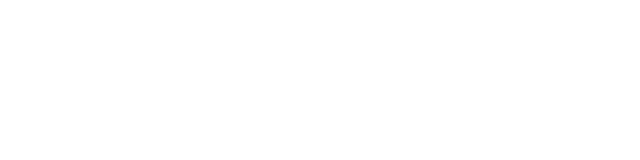
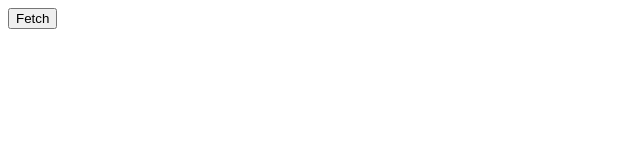
Before and after one commit to KelvinMitaki/React-Redux-TypeScript, a React (Create React App) app: page / in a window 1280 px wide. Shown: the top 160 px of the page, without its empty margins (0-640 px from the left). Built offline with nearby package versions, Linux system fonts and the light colour scheme.

Commit message:
added fetching and rendering todos

```diff
--- a/src/App.tsx
+++ b/src/App.tsx
@@ -10,7 +10,18 @@ interface AppProps {
 
 class App extends Component<AppProps> {
   render() {
-    return <div></div>;
+    return (
+      <div>
+        <button onClick={(): void => this.props.fetchTodos()}>Fetch</button>
+        {this.props.todos.map(
+          (todo: Todo): JSX.Element => (
+            <div key={todo.id}>
+              <div>{todo.title}</div>
+            </div>
+          )
+        )}
+      </div>
+    );
   }
 }
 const mapStateToProps = (state: StoreState): { todos: Todo[] } => {
--- a/src/index.tsx
+++ b/src/index.tsx
@@ -6,10 +6,10 @@ import App from "./App";
 import { Provider } from "react-redux";
 import reducers from "./redux/reducers";
 
-const composeEnhancers =
-  (window && (window as any).__REDUX_DEVTOOLS_EXTENSION__) || compose;
+// const composeEnhancers =
+//   (window && (window as any).__REDUX_DEVTOOLS_EXTENSION__) || compose;
 
-const store = createStore(reducers, composeEnhancers(applyMiddleware(thunk)));
+const store = createStore(reducers, applyMiddleware(thunk));
 
 ReactDOM.render(
   <Provider store={store}>
```
